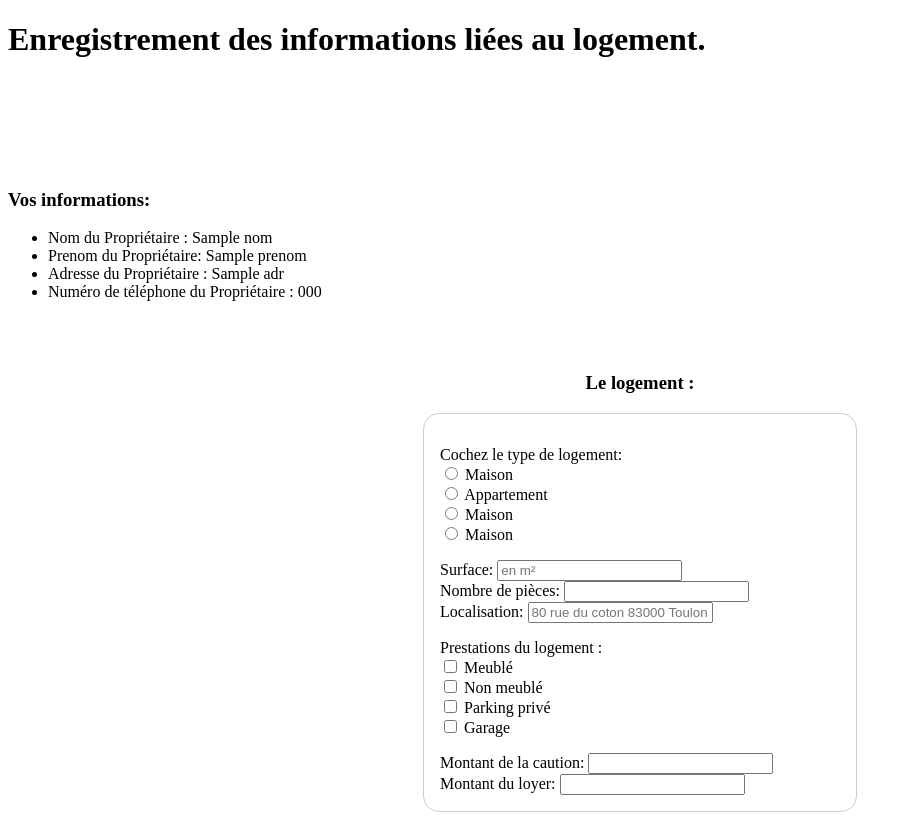
After one commit to TOULON-PromoL3-2017-2018/ProjetI63, a Flask app: template WEB/Logement/templates/new_logement.html in a window 1280 px wide. The commit adds this page. Shown: the whole page, without its empty margins (0-912 px from the left). Run offline with Flask 2, Linux system fonts and the light colour scheme; the template is opened without the code that fills it: most values are stand-ins (such as "Sample title", 1, 10 or a date in 2020); some libraries are stand-ins or nearby versions.

Commit message:
Web logement mise a jour

```diff
--- a/WEB/Logement/Logement.py
+++ b/WEB/Logement/Logement.py
@@ -18,9 +18,13 @@ def result():
 
       return flask.render_template("result.html")
 
-@app.route('/emprunt',methods = ['POST', 'GET'])
-def emprunt():
-  #if flask.request.method == 'GET':
-
-  return flask.render_template("emprunt.html")
+@app.route('/new_logement',methods = ['POST', 'GET'])
+def new_logement():
+  if flask.request.method == 'POST':
+      nom="{name}".format(name=flask.request.form['name'])
+      prenom="{name}".format(name=flask.request.form['prename'])
+      adr="{name}".format(name=flask.request.form['adresse'])
+      telephone="{name}".format(name=flask.request.form['tel'])
+      #return '<form action="" method="post"><input type="text" name="name" /></form>'
+      return flask.render_template("new_logement.html",nom=nom,prenom=prenom,adr=adr,telephone=telephone)
 app.run(debug=True)
--- /dev/null
+++ b/WEB/Logement/static/style_logement.css
@@ -0,0 +1,9 @@
+
+form {
+  margin: 0 auto;
+  width: 400px;
+
+  padding: 1em;
+  border: 1px solid #CCC;
+  border-radius: 1em;
+}
--- /dev/null
+++ b/WEB/Logement/templates/new_logement.html
@@ -0,0 +1,75 @@
+<!doctype html>
+<html>
+
+  <head>
+
+    <meta charset="utf-8" />
+    <link rel="stylesheet" href="/static/style_logement.css" />
+    <title>Nouveau logement</title>
+  </head>
+   <body>
+      <h1><strong>Enregistrement des informations liées au logement. </strong></h1>
+      <br/><br/><br/><br/><br/>
+      <h3>Vos informations:</h3>
+      <ul>
+        <li>Nom du Propriétaire : {{nom}} </li>
+        <li>Prenom du Propriétaire: {{prenom}}  </li>
+        <li>Adresse du Propriétaire : {{adr}} </li>
+        <li>Numéro de téléphone du Propriétaire : {{telephone}}</li>
+      </ul>
+      <br/><br/>
+      <h3 align="center">Le logement :</h3>
+
+      <form action = "http://localhost:5000/new_logement" method = "POST">
+        <p>
+          Cochez le type de logement:<br />
+          <input type="radio" name="choix" value="Maison" id="Maison"/>
+          <label for="Maison">Maison</label><br/>
+          <input type="radio" name="choix" value="Appartement" id="Appartement"/>
+          <label for="Appartement">Appartement</label><br/>
+          <input type="radio" name="choix" value="Studio" id="Studio"/>
+          <label for="Studio">Maison</label><br/>
+          <input type="radio" name="choix" value="Duplex" id="Duplex"/>
+          <label for="Duplex">Maison</label><br/>
+        </p>
+        <div>
+          <label for="usurface">Surface:</label>
+          <input type="text" id="surf" name="surf" placeholder="en m²" required>
+          <span class="validity"></span>
+        </div>
+        <div>
+          <label for="upieces">Nombre de pièces:</label>
+          <input type="text" id="pcs" name="pcs" required>
+          <span class="validity"></span>
+        </div>
+        <div>
+          <label for="ulieu">Localisation:</label>
+          <input type="text" id="lieu" name="lieu" placeholder="80 rue du coton 83000 Toulon" required>
+          <span class="validity"></span>
+        </div>
+        <p>
+          Prestations du logement :<br/>
+          <input type="checkbox" name="Meublé" id="Meublé" />
+          <label for="Meublé">Meublé</label><br/>
+          <input type="checkbox" name="Non_Meublé" id="Non_Meublé" />
+          <label for="Non_Meublé">Non meublé</label><br/>
+          <input type="checkbox" name="Park" id="Park" />
+          <label for="Park">Parking privé</label><br/>
+          <input type="checkbox" name="Garage" id="Garage" />
+          <label for="Garage">Garage</label><br/>
+        </p>
+        <div>
+          <label for="ucaution">Montant de la caution:</label>
+          <input type="text" id="prix_caution" name="prix_caution" required>
+          <span class="validity"></span>
+        </div>
+        <div>
+          <label for="uloyer">Montant du loyer:</label>
+          <input type="text" id="prix_loyer" name="prix_loyer" required>
+          <span class="validity"></span>
+        </div>
+      </form>
+
+
+   </body>
+</html>
--- a/WEB/Logement/templates/result.html
+++ b/WEB/Logement/templates/result.html
@@ -15,7 +15,7 @@
 
       <!--<form><textarea>name="Nom :" rows=7 cols=40></textarea> </form>
       -->
-      <form action = "http://localhost:5000/emprunt" method = "POST">>
+      <form action = "http://localhost:5000/new_logement" method = "POST">
         <div>
           <label for="uname">Votre nom:</label>
           <input type="text" id="name" name="name" required>
```
